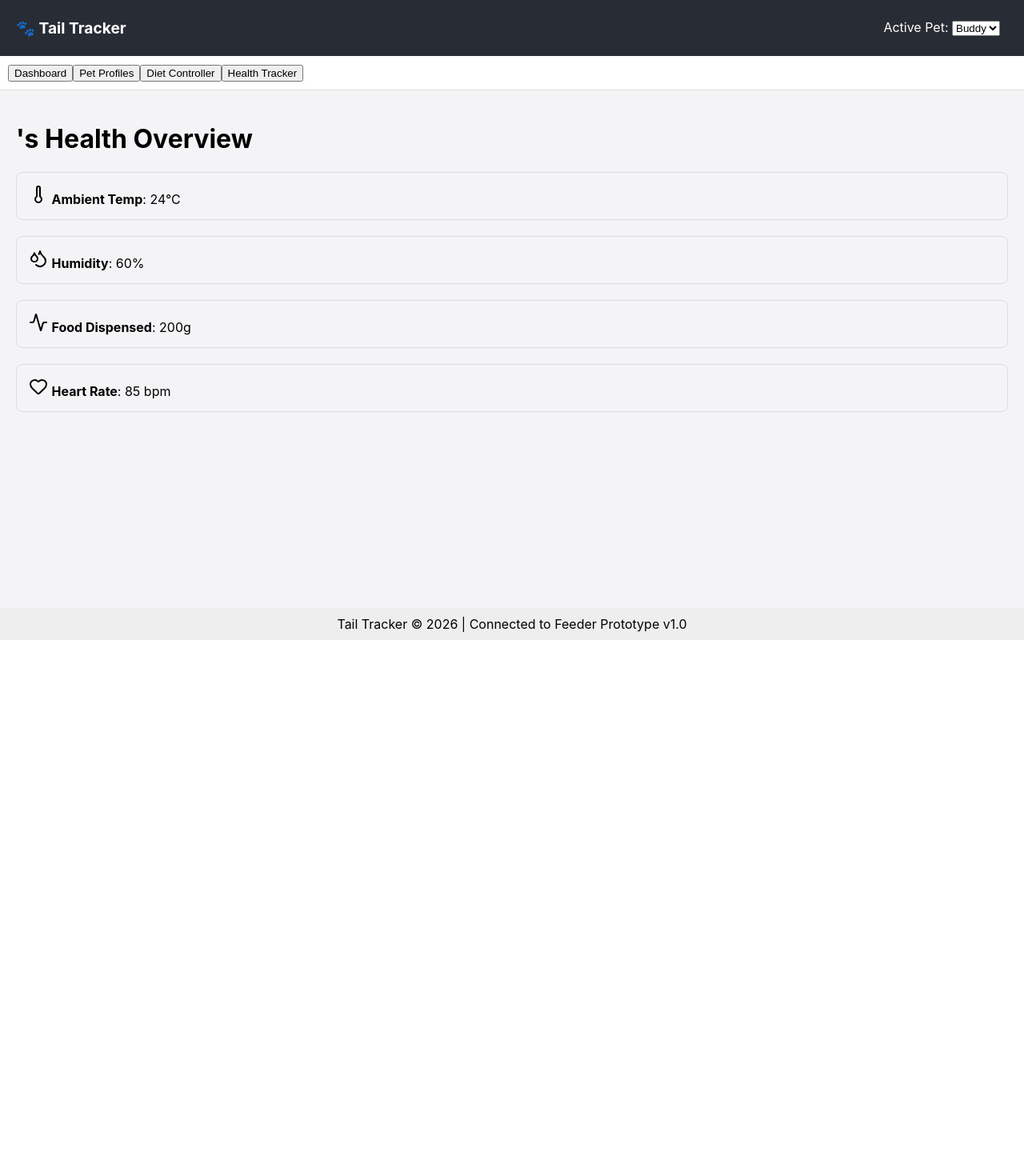
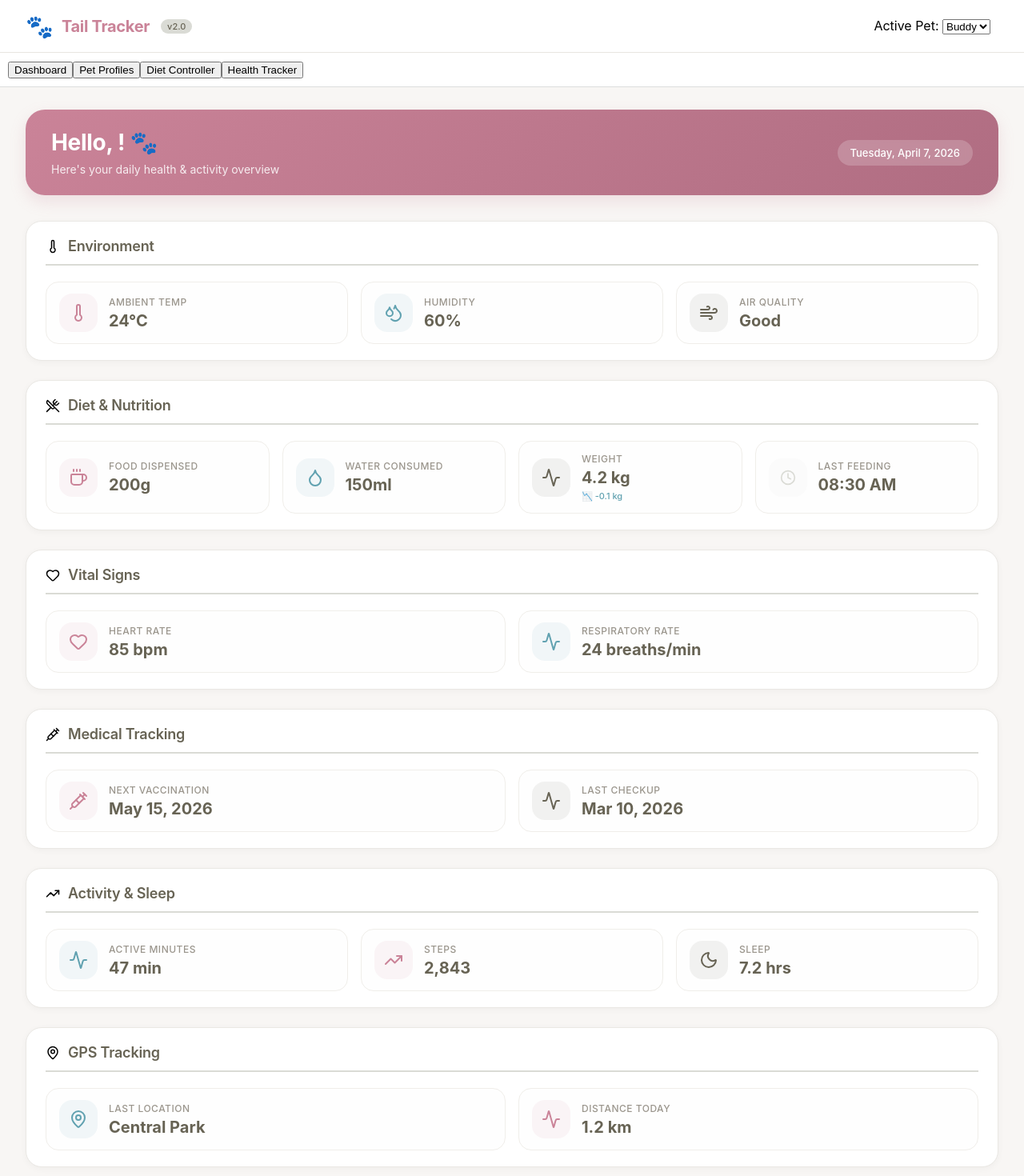
Before and after one commit to starlightaris/Tail-Tracker, a React (Create React App) app: page / in a window 1280 px wide. Shown: the top 1470 px of the page at 80% size. Before the commit the page ends 800 px from the top, so only its background shows below. Built offline with nearby package versions, Linux system fonts and the light colour scheme.

Commit message:
dashboard ui changes

```diff
--- a/src/components/Layout.js
+++ b/src/components/Layout.js
@@ -3,21 +3,99 @@ import PetSelector from './PetSelector';
 
 const Layout = ({ children }) => {
   return (
-    <div style={{ display: 'flex', flexDirection: 'column', minHeight: '100vh' }}>
-      <header style={{ background: '#282c34', color: 'white', padding: '10px 20px', display: 'flex', justifyContent: 'space-between', alignItems: 'center' }}>
-        <h1 style={{ fontSize: '1.2rem' }}>🐾 Tail Tracker</h1>
-        <PetSelector />
+    <div style={styles.appContainer}>
+      <header style={styles.header}>
+        <div style={styles.logoArea}>
+          <span style={styles.logoEmoji}>🐾</span>
+          <span style={styles.logoText}>Tail Tracker</span>
+          <span style={styles.logoBadge}>v2.0</span>
+        </div>
+        <div style={styles.headerRight}>
+          <PetSelector />
+        </div>
       </header>
 
-      <main style={{ flex: 1, background: '#f4f4f7' }}>
+      <main style={styles.main}>
         {children}
       </main>
 
-      <footer style={{ textAlign: 'center', padding: '10px', background: '#eee' }}>
-        Tail Tracker © 2026 | Connected to Feeder Prototype v1.0
+      <footer style={styles.footer}>
+        <div style={styles.footerContent}>
+          <span>Tail Tracker © 2026</span>
+          <span style={styles.footerDivider}>•</span>
+          <span>Connected to Feeder Prototype v2.0</span>
+          <span style={styles.footerDivider}>•</span>
+          <span>🐾 Real-time pet health monitoring</span>
+        </div>
       </footer>
     </div>
   );
 };
 
+const styles = {
+  appContainer: {
+    display: 'flex',
+    flexDirection: 'column',
+    minHeight: '100vh',
+    backgroundColor: '#f8f6f4',
+  },
+  header: {
+    background: '#ffffff',
+    padding: '12px 32px',
+    display: 'flex',
+    justifyContent: 'space-between',
+    alignItems: 'center',
+    borderBottom: '1px solid #e8e5e0',
+    boxShadow: '0 1px 3px rgba(0,0,0,0.03)',
+  },
+  logoArea: {
+    display: 'flex',
+    alignItems: 'center',
+    gap: '10px',
+  },
+  logoEmoji: {
+    fontSize: '28px',
+  },
+  logoText: {
+    fontSize: '20px',
+    fontWeight: '700',
+    color: '#ca8398',
+    letterSpacing: '-0.3px',
+  },
+  logoBadge: {
+    fontSize: '11px',
+    fontWeight: '500',
+    backgroundColor: '#dadbd5',
+    color: '#676354',
+    padding: '2px 8px',
+    borderRadius: '20px',
+    marginLeft: '4px',
+  },
+  headerRight: {
+    display: 'flex',
+    alignItems: 'center',
+    gap: '20px',
+  },
+  main: {
+    flex: 1,
+  },
+  footer: {
+    backgroundColor: '#ffffff',
+    borderTop: '1px solid #e8e5e0',
+    padding: '16px 32px',
+    marginTop: 'auto',
+  },
+  footerContent: {
+    display: 'flex',
+    justifyContent: 'center',
+    alignItems: 'center',
+    gap: '12px',
+    fontSize: '13px',
+    color: '#9a958c',
+  },
+  footerDivider: {
+    color: '#dadbd5',
+  },
+};
+
 export default Layout;
--- a/src/pages/Dashboard.js
+++ b/src/pages/Dashboard.js
@@ -1,35 +1,299 @@
 import React, { useContext } from 'react';
 import { PetContext } from '../context/PetContext';
-import { Thermometer, Droplets, Activity, Heart } from 'lucide-react';
+import {
+  Thermometer, Droplets, Activity, Heart,
+  Syringe, UtensilsCrossed, MapPin, Moon,
+  TrendingUp, Droplet, Wind, Coffee
+} from 'lucide-react';
 
 const Dashboard = () => {
   const { selectedPet } = useContext(PetContext);
 
-  // Mock IoT Data linked to the prototype
-  const iotData = {
+  // Comprehensive mock IoT and health data linked to the prototype
+  const healthData = {
+    // Environmental
     temp: "24°C",
     humidity: "60%",
+    airQuality: "Good",
+
+    // Diet & Feeder
     foodDispensed: "200g",
-    heartRate: "85 bpm"
+    waterConsumed: "150ml",
+    lastFeeding: "08:30 AM",
+    weight: "4.2 kg",
+    weightChange: "-0.1 kg",
+
+    // Vital Signs
+    heartRate: "85 bpm",
+    respiratoryRate: "24 breaths/min",
+
+    // Medical
+    nextVaccination: "May 15, 2026",
+    lastCheckup: "Mar 10, 2026",
+
+    // Activity & Sleep
+    activeMinutes: "47 min",
+    steps: "2,843",
+    sleepHours: "7.2 hrs",
+
+    // GPS
+    lastLocation: "Central Park",
+    distanceTraveled: "1.2 km"
   };
 
   return (
-    <div style={{ padding: '20px' }}>
-      <h1>{selectedPet.name}'s Health Overview</h1>
-      <div style={{ display: 'grid', gridTemplateColumns: '1/4', gap: '20px' }}>
-        <StatCard icon={<Thermometer />} label="Ambient Temp" value={iotData.temp} />
-        <StatCard icon={<Droplets />} label="Humidity" value={iotData.humidity} />
-        <StatCard icon={<Activity />} label="Food Dispensed" value={iotData.foodDispensed} />
-        <StatCard icon={<Heart />} label="Heart Rate" value={iotData.heartRate} />
+    <div style={styles.container}>
+      {/* Welcome Banner */}
+      <div style={styles.welcomeBanner}>
+        <div>
+          <h1 style={styles.welcomeTitle}>Hello, {selectedPet.name}! 🐾</h1>
+          <p style={styles.welcomeSubtitle}>Here's your daily health & activity overview</p>
+        </div>
+        <div style={styles.dateBadge}>
+          {new Date().toLocaleDateString('en-US', { weekday: 'long', year: 'numeric', month: 'long', day: 'numeric' })}
+        </div>
+      </div>
+
+      {/* Stats Grid */}
+      <div style={styles.grid}>
+        {/* Environmental Section */}
+        <Section title="Environment" icon={<Thermometer size={18} />}>
+          <StatCard icon={<Thermometer />} label="Ambient Temp" value={healthData.temp} color="#ca8398" />
+          <StatCard icon={<Droplets />} label="Humidity" value={healthData.humidity} color="#60a1b0" />
+          <StatCard icon={<Wind />} label="Air Quality" value={healthData.airQuality} color="#676354" />
+        </Section>
+
+        {/* Diet & Nutrition Section */}
+        <Section title="Diet & Nutrition" icon={<UtensilsCrossed size={18} />}>
+          <StatCard icon={<Coffee />} label="Food Dispensed" value={healthData.foodDispensed} color="#ca8398" />
+          <StatCard icon={<Droplet />} label="Water Consumed" value={healthData.waterConsumed} color="#60a1b0" />
+          <StatCard icon={<Activity />} label="Weight" value={healthData.weight} trend={healthData.weightChange} color="#676354" />
+          <StatCard icon={<ClockIcon />} label="Last Feeding" value={healthData.lastFeeding} color="#dadbd5" />
+        </Section>
+
+        {/* Vital Signs Section */}
+        <Section title="Vital Signs" icon={<Heart size={18} />}>
+          <StatCard icon={<Heart />} label="Heart Rate" value={healthData.heartRate} color="#ca8398" />
+          <StatCard icon={<Activity />} label="Respiratory Rate" value={healthData.respiratoryRate} color="#60a1b0" />
+        </Section>
+
+        {/* Medical Section */}
+        <Section title="Medical Tracking" icon={<Syringe size={18} />}>
+          <StatCard icon={<Syringe />} label="Next Vaccination" value={healthData.nextVaccination} color="#ca8398" />
+          <StatCard icon={<Activity />} label="Last Checkup" value={healthData.lastCheckup} color="#676354" />
+        </Section>
+
+        {/* Activity & Sleep Section */}
+        <Section title="Activity & Sleep" icon={<TrendingUp size={18} />}>
+          <StatCard icon={<Activity />} label="Active Minutes" value={healthData.activeMinutes} color="#60a1b0" />
+          <StatCard icon={<TrendingUp />} label="Steps" value={healthData.steps} color="#ca8398" />
+          <StatCard icon={<Moon />} label="Sleep" value={healthData.sleepHours} color="#676354" />
+        </Section>
+
+        {/* GPS Tracking Section */}
+        <Section title="GPS Tracking" icon={<MapPin size={18} />}>
+          <StatCard icon={<MapPin />} label="Last Location" value={healthData.lastLocation} color="#60a1b0" />
+          <StatCard icon={<Activity />} label="Distance Today" value={healthData.distanceTraveled} color="#ca8398" />
+        </Section>
+      </div>
+
+      {/* Health Insight Card */}
+      <div style={styles.insightCard}>
+        <div style={styles.insightIcon}>💡</div>
+        <div>
+          <h3 style={styles.insightTitle}>AI Health Insight</h3>
+          <p style={styles.insightText}>
+            {selectedPet.name} has been more active than usual today! +15% steps compared to yesterday.
+            Water consumption is optimal. Next vaccination due in 2 weeks.
+          </p>
+        </div>
       </div>
     </div>
   );
 };
 
-const StatCard = ({ icon, label, value }) => (
-  <div style={{ border: '1px solid #ddd', padding: '15px', borderRadius: '8px' }}>
-    {icon} <strong>{label}</strong>: {value}
+// Section Component
+const Section = ({ title, icon, children }) => (
+  <div style={styles.section}>
+    <div style={styles.sectionHeader}>
+      {icon}
+      <h2 style={styles.sectionTitle}>{title}</h2>
+    </div>
+    <div style={styles.sectionGrid}>
+      {children}
+    </div>
   </div>
 );
 
+// Stat Card Component
+const StatCard = ({ icon, label, value, trend, color }) => (
+  <div style={styles.statCard}>
+    <div style={{ ...styles.statIconWrapper, backgroundColor: `${color}15` }}>
+      <div style={{ ...styles.statIcon, color }}>{icon}</div>
+    </div>
+    <div style={styles.statContent}>
+      <div style={styles.statLabel}>{label}</div>
+      <div style={styles.statValue}>{value}</div>
+      {trend && (
+        <div style={styles.statTrend}>
+          {trend.startsWith('+') ? '📈' : '📉'} {trend}
+        </div>
+      )}
+    </div>
+  </div>
+);
+
+// Clock Icon Component
+const ClockIcon = () => (
+  <svg width="20" height="20" viewBox="0 0 24 24" fill="none" stroke="currentColor" strokeWidth="2" strokeLinecap="round" strokeLinejoin="round">
+    <circle cx="12" cy="12" r="10"/>
+    <polyline points="12 6 12 12 16 14"/>
+  </svg>
+);
+
+// Styles
+const styles = {
+  container: {
+    padding: '28px 32px',
+    maxWidth: '1400px',
+    margin: '0 auto',
+    backgroundColor: '#f8f6f4',
+    minHeight: '100%',
+  },
+  welcomeBanner: {
+    background: 'linear-gradient(135deg, #ca8398 0%, #b06d82 100%)',
+    borderRadius: '24px',
+    padding: '24px 32px',
+    marginBottom: '32px',
+    display: 'flex',
+    justifyContent: 'space-between',
+    alignItems: 'center',
+    boxShadow: '0 8px 20px rgba(202, 131, 152, 0.2)',
+  },
+  welcomeTitle: {
+    fontSize: '28px',
+    fontWeight: '700',
+    color: 'white',
+    margin: 0,
+    letterSpacing: '-0.3px',
+  },
+  welcomeSubtitle: {
+    fontSize: '14px',
+    color: 'rgba(255,255,255,0.85)',
+    margin: '8px 0 0 0',
+  },
+  dateBadge: {
+    backgroundColor: 'rgba(255,255,255,0.2)',
+    backdropFilter: 'blur(4px)',
+    padding: '8px 16px',
+    borderRadius: '40px',
+    color: 'white',
+    fontSize: '13px',
+    fontWeight: '500',
+  },
+  grid: {
+    display: 'flex',
+    flexDirection: 'column',
+    gap: '24px',
+  },
+  section: {
+    backgroundColor: 'white',
+    borderRadius: '20px',
+    padding: '20px 24px',
+    boxShadow: '0 2px 8px rgba(0,0,0,0.04)',
+    border: '1px solid #eae8e4',
+  },
+  sectionHeader: {
+    display: 'flex',
+    alignItems: 'center',
+    gap: '10px',
+    marginBottom: '20px',
+    paddingBottom: '12px',
+    borderBottom: '2px solid #dadbd5',
+  },
+  sectionTitle: {
+    fontSize: '18px',
+    fontWeight: '600',
+    color: '#676354',
+    margin: 0,
+    letterSpacing: '-0.2px',
+  },
+  sectionGrid: {
+    display: 'grid',
+    gridTemplateColumns: 'repeat(auto-fit, minmax(200px, 1fr))',
+    gap: '16px',
+  },
+  statCard: {
+    display: 'flex',
+    alignItems: 'center',
+    gap: '14px',
+    padding: '14px 16px',
+    backgroundColor: '#fefefe',
+    borderRadius: '16px',
+    transition: 'all 0.2s ease',
+    border: '1px solid #f0eeea',
+  },
+  statIconWrapper: {
+    width: '48px',
+    height: '48px',
+    borderRadius: '16px',
+    display: 'flex',
+    alignItems: 'center',
+    justifyContent: 'center',
+  },
+  statIcon: {
+    display: 'flex',
+    alignItems: 'center',
+    justifyContent: 'center',
+  },
+  statContent: {
+    flex: 1,
+  },
+  statLabel: {
+    fontSize: '12px',
+    fontWeight: '500',
+    color: '#9a958c',
+    textTransform: 'uppercase',
+    letterSpacing: '0.5px',
+    marginBottom: '4px',
+  },
+  statValue: {
+    fontSize: '20px',
+    fontWeight: '700',
+    color: '#676354',
+    lineHeight: 1.2,
+  },
+  statTrend: {
+    fontSize: '11px',
+    color: '#60a1b0',
+    marginTop: '4px',
+    fontWeight: '500',
+  },
+  insightCard: {
+    marginTop: '32px',
+    backgroundColor: '#eef4f5',
+    borderRadius: '20px',
+    padding: '20px 28px',
+    display: 'flex',
+    gap: '16px',
+    alignItems: 'flex-start',
+    border: '1px solid #d4e2e5',
+  },
+  insightIcon: {
+    fontSize: '32px',
+  },
+  insightTitle: {
+    fontSize: '16px',
+    fontWeight: '600',
+    color: '#60a1b0',
+    margin: '0 0 6px 0',
+  },
+  insightText: {
+    fontSize: '14px',
+    color: '#5a6e6b',
+    margin: 0,
+    lineHeight: 1.5,
+  },
+};
+
 export default Dashboard;
```
